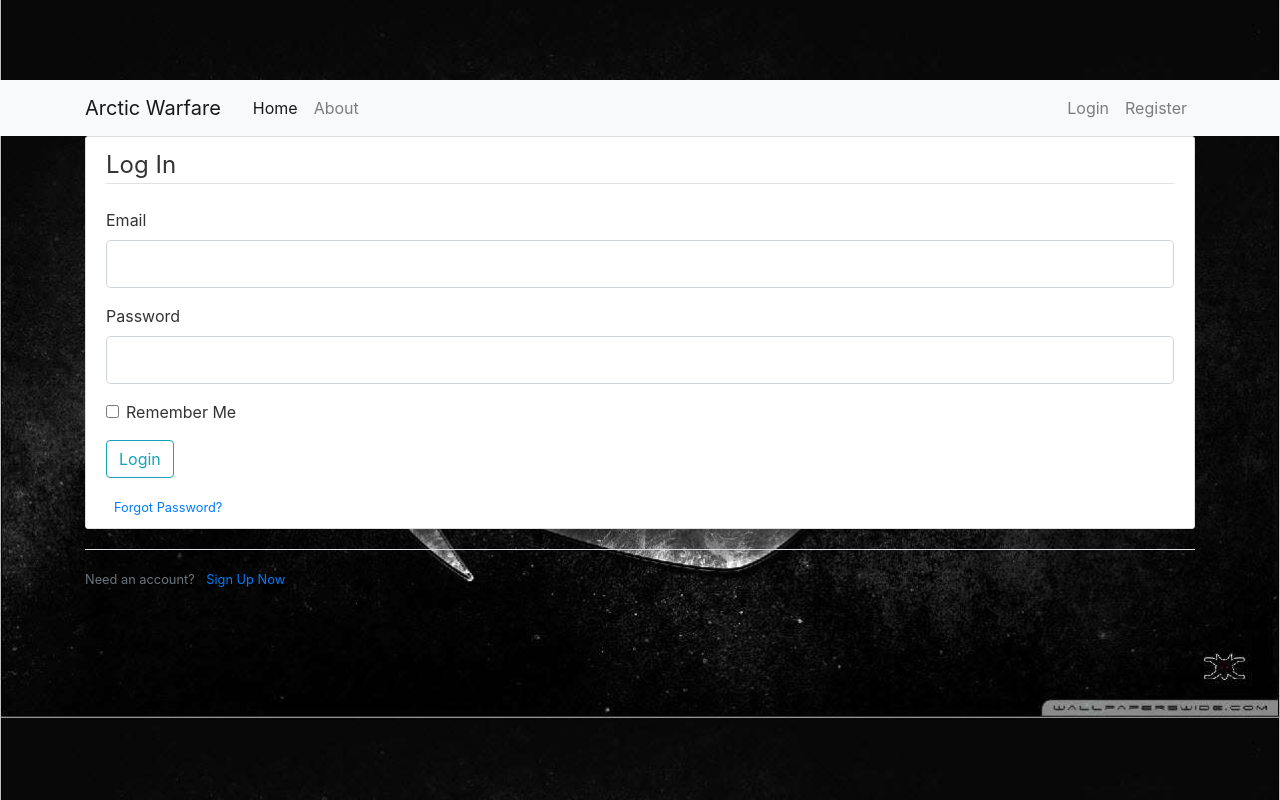
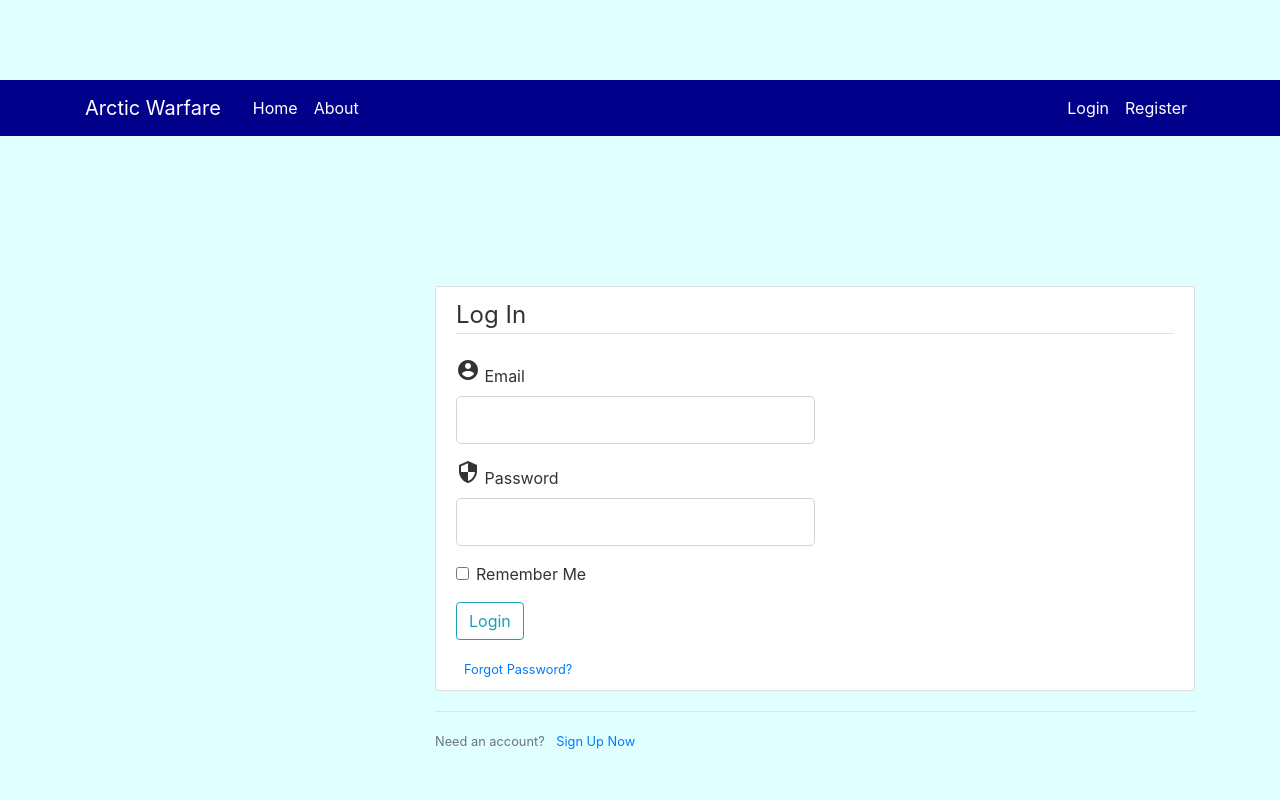
Before and after one commit to vidhi-kumar/final_se, a Flask app: page /login in a window 1280 px wide. Run offline with Flask 2, Linux system fonts and the light colour scheme; some libraries are stand-ins or nearby versions.

Commit message:
Designed login adn signup

```diff
--- a/SE_PROJECT/se-security/se-project/security/templates/layout.html
+++ b/SE_PROJECT/se-security/se-project/security/templates/layout.html
@@ -6,16 +6,44 @@
 <!-- <link rel="stylesheet" href="https://maxcdn.bootstrapcdn.com/bootstrap/3.3.7/css/bootstrap.min.css" integrity="sha384-BVYiiSIFeK1dGmJRAkycuHAHRg32OmUcww7on3RYdg4Va+PmSTsz/K68vbdEjh4u" crossorigin="anonymous"> -->
 <link rel="stylesheet" href="https://stackpath.bootstrapcdn.com/bootstrap/4.3.1/css/bootstrap.min.css" integrity="sha384-ggOyR0iXCbMQv3Xipma34MD+dH/1fQ784/j6cY/iJTQUOhcWr7x9JvoRxT2MZw1T" crossorigin="anonymous">
 <!-- <script src="https://stackpath.bootstrapcdn.com/bootstrap/4.3.1/js/bootstrap.min.js" integrity="sha384-JjSmVgyd0p3pXB1rRibZUAYoIIy6OrQ6VrjIEaFf/nJGzIxFDsf4x0xIM+B07jRM" crossorigin="anonymous"></script> -->
-        <link rel="stylesheet" type="text/css" href="{{ url_for('static', filename='main.css') }}">
+<link href="https://fonts.googleapis.com/icon?family=Material+Icons"
+      rel="stylesheet">
+<link rel="stylesheet" type="text/css" href="{{ url_for('static', filename='main.css') }}">
         <style>
         body{
-
-          background: url("sec.jpg");
-          background-size: cover;
+          background: lightcyan;
+          /* background: url("sec.jpg");
+          background-size: cover; */
         }
+        .bg-dark {
+    background-color:darkblue !important;
+}
         *{
             margin: 0px;
             padding:0px;
+          }
+          /* input{
+            width: 50%;
+          } */
+          #email{
+            width: 50%;
+          }
+          #password{
+            width: 50%;
+          }
+          #username{
+            width: 50%;
+          }
+          #confirm_password{
+            width: 50%;
+          }
+          #hena{
+            margin-left: 350px;
+            margin-top: 150px;
+          }
+          #ady{
+            margin-left: 350px;
+            margin-top: 150px;
           }
         </style>
         {% if title %}
@@ -23,7 +51,7 @@
         {% else %}
         <title>Sequrity Force</title>
         {% endif %}
-        <nav class="navbar navbar-expand-lg navbar-light bg-light">
+        <nav class="navbar navbar-expand-lg navbar-dark bg-dark">
             <div class="container">
               <a class="navbar-brand mr-4" href="/">Arctic Warfare</a>
           <button class="navbar-toggler" type="button" data-toggle="collapse" data-target="#navbarSupportedContent" aria-controls="navbarSupportedContent" aria-expanded="false" aria-label="Toggle navigation">
@@ -35,15 +63,15 @@
               <li class="nav-item active">
                 <a class="nav-link" href="{{ url_for('home') }}">Home<span class="sr-only">(current)</span></a>
               </li>
-              <li class="nav-item">
+              <li class="nav-item active">
                 <a class="nav-link" href="{{ url_for('about') }}">About</a>
               </li>
             </ul>
             <nav class="navbar-nav">
-                    <li class="nav-item">
+                    <li class="nav-item active">
                             <a class="nav-link " href="{{ url_for('login') }}">Login</a>
                           </li>
-                          <li class="nav-item">
+                          <li class="nav-item active">
                                 <a class="nav-link " href="{{ url_for('register') }}">Register</a>
                               </li>
                               </div>
--- a/SE_PROJECT/se-security/se-project/security/templates/login.html
+++ b/SE_PROJECT/se-security/se-project/security/templates/login.html
@@ -1,11 +1,15 @@
 {% extends "layout.html" %}
 {% block content %}
+<div id="hena">
     <div class="content-section">
         <form method="POST" action="">
             {{ form.hidden_tag() }}
+
             <fieldset class="form-group">
                 <legend class="border-bottom mb-4">Log In</legend>
-                <div class="form-group">
+                <div class="form-group"><i class="material-icons">
+                    account_circle
+                    </i>
                         {{ form.email.label(class="form-control-label") }}
                         {% if form.email.errors %}
                     {{ form.email(class="form-control form-control-lg is-invalid") }}
@@ -18,7 +22,9 @@
                     {{ form.email(class="form-control form-control-lg") }}
                 {% endif %}
                     </div>
-                <div class="form-group">
+                <div class="form-group"><i class="material-icons">
+                    security
+                    </i>
                         {{ form.password.label(class="form-control-label") }}
                         {% if form.password.errors %}
                     {{ form.username(class="form-control form-control-lg is-invalid") }}
@@ -49,4 +55,6 @@
             Need an account? <a class="ml-2" href="{{ url_for('register') }}">Sign Up Now</a>
         </small>
     </div>
+</div>
+
 {% endblock content%}
```
Also changed, not shown: SE_PROJECT/se-security/se-project/security/templates/register.html (+16 -4 lines), SE_PROJECT/se-security/se-project/security/templates/static/images/sec.jpg (added), SE_PROJECT/se-security/se-project/security/templates/static/sec.jpg (added).
